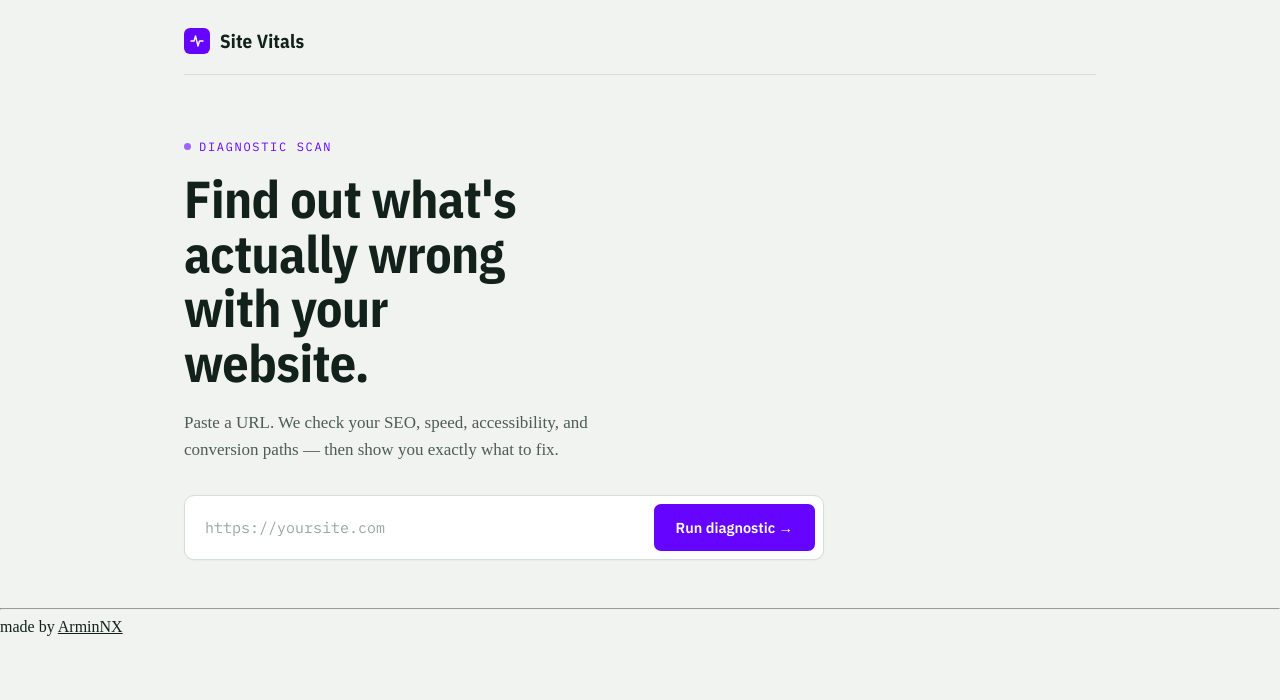
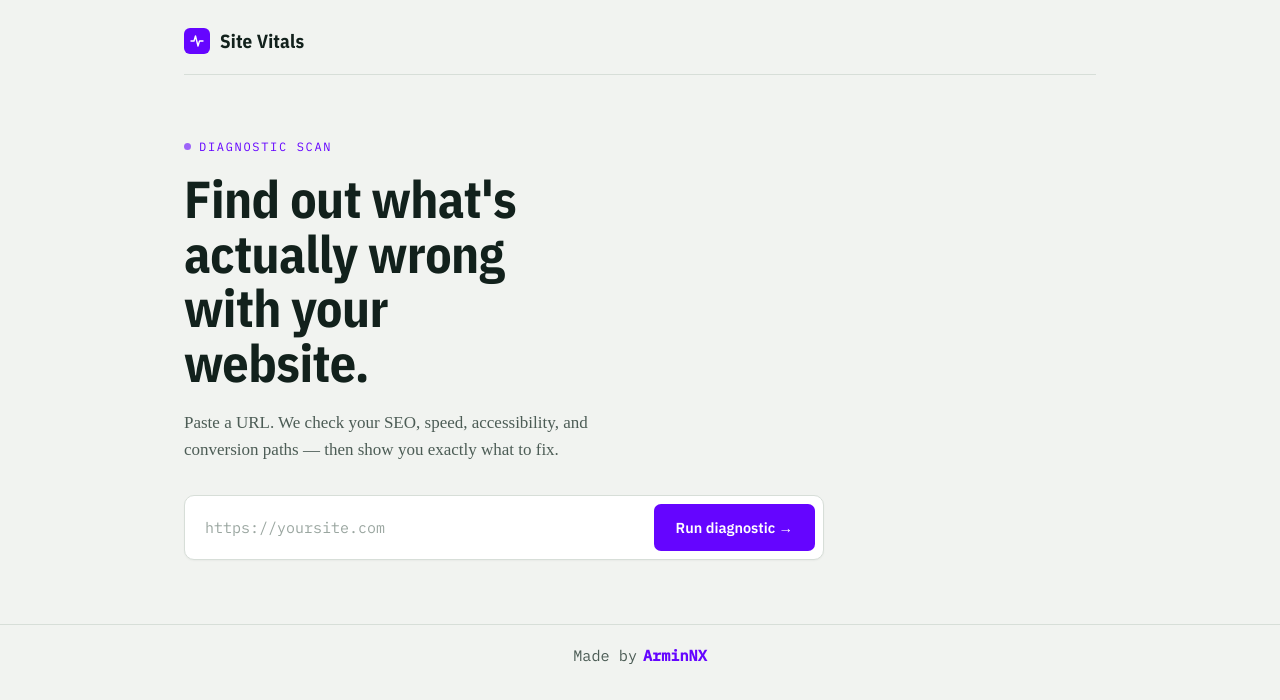
Before and after one commit to armin5872/OptiQra, a Next.js app: page / in a window 1280 px wide. Shown: the top 700 px of the page. Built offline with nearby package versions, Linux system fonts and the light colour scheme.

Commit message:
create sitemap.xml and robots.txt

```diff
--- a/src/app/globals.css
+++ b/src/app/globals.css
@@ -37,6 +37,25 @@ body {
 }
 a {
 	color: inherit;
+}
+.site-footer {
+	display: flex;
+	justify-content: center;
+	align-items: center;
+	gap: 6px;
+	padding: 20px 24px 32px;
+	margin-top: 24px;
+	font-size: 0.95rem;
+	color: var(--ink-soft);
+	border-top: 1px solid var(--line);
+}
+.site-footer a {
+	font-weight: 600;
+	color: var(--accent);
+	text-decoration: none;
+}
+.site-footer a:hover {
+	text-decoration: underline;
 }
 header {
 	padding: 28px 0 20px;
--- a/src/app/layout.tsx
+++ b/src/app/layout.tsx
@@ -37,7 +37,23 @@ export const metadata = {
 		"conversion",
 		"audit",
 	],
-	authors: [{ name: "ArminNX", url: "https://optiqra.com" }],
+	authors: [{ name: "ArminNX", url: "https://optiqra.vercel.app/" }],
+	openGraph: {
+		title: "OptiQra Site Vitals — Website diagnostic scan",
+		description:
+			"A powerful, open-source diagnostic tool for analyzing and improving website health across multiple dimensions.",
+		url: "https://optiqra.vercel.app/",
+		siteName: "OptiQra Site Vitals",
+		images: [
+			{
+				url: "https://optiqra.vercel.app/optigra.png",
+				width: 1200,
+				height: 630,
+			},
+		],
+		locale: "en_US",
+		type: "website",
+	},
 };
 
 export default function RootLayout({
@@ -51,8 +67,8 @@ export default function RootLayout({
 				className={`${plexSans.variable} ${plexCondensed.variable} ${plexMono.variable} font-sans`}
 			>
 				{children}
-				<hr />
-				made by{" "}
+				<footer className="site-footer">
+					<span>Made by</span>{" "}
 					<a
 						href="https://github.com/armin5872"
 						target="_blank"
@@ -60,6 +76,7 @@ export default function RootLayout({
 					>
 						ArminNX
 					</a>
+				</footer>
 			</body>
 		</html>
 	);
```
Also changed, not shown: public/optiqra.png (renamed from public/ChatGPT Image Jul 7, 2026, 08_34_34 PM.png), public/robots.txt (added), 1 other file (tests, documents, lock files or other folders). Lines whose indentation alone changed are shown as unchanged.
